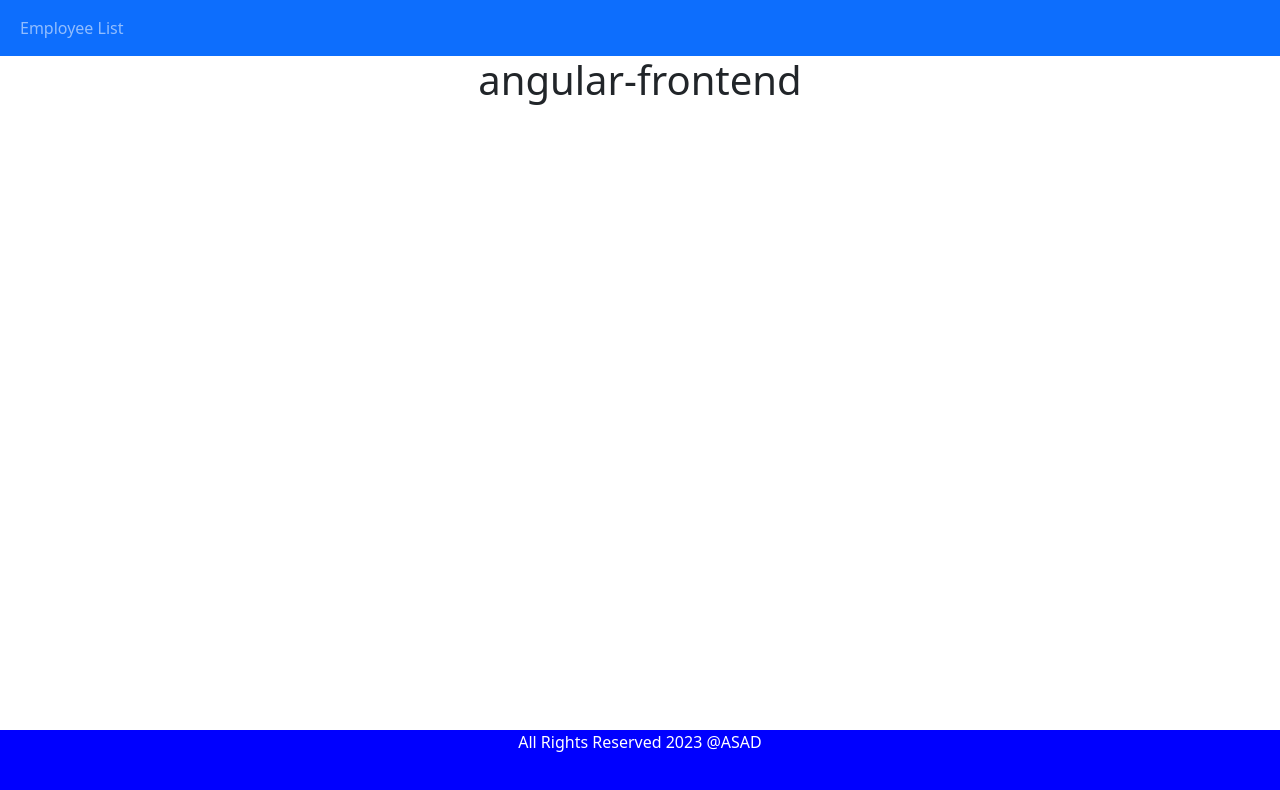
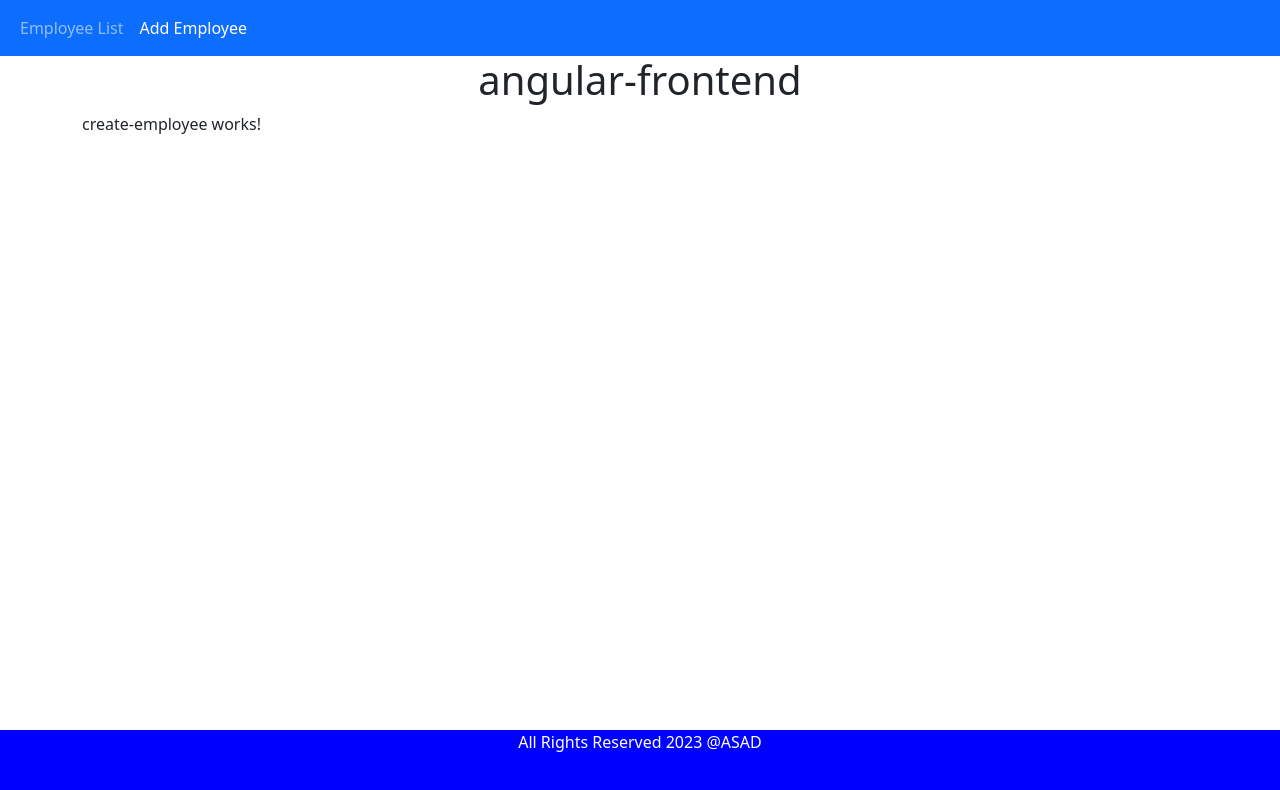
Before and after one commit to Asadujjaman47/angular-frontend-for-CURD, an Angular app: page /create-employee in a window 1280 px wide. Before the commit this address led to /. Shown: the top 790 px of the page. Built offline with nearby package versions, Linux system fonts and the light colour scheme.

Commit message:
Creating Angular Create Employee Component

```diff
--- a/src/app/app-routing.module.ts
+++ b/src/app/app-routing.module.ts
@@ -1,9 +1,11 @@
 import { NgModule } from '@angular/core';
 import { RouterModule, Routes } from '@angular/router';
 import { EmployeeListComponent } from './employee-list/employee-list.component';
+import { CreateEmployeeComponent } from './create-employee/create-employee.component';
 
 const routes: Routes = [
   {path: "employees", component: EmployeeListComponent},
+  {path: 'create-employee', component: CreateEmployeeComponent},
   {path: '', redirectTo: 'employees', pathMatch: 'full' }
 ];
 
--- a/src/app/app.component.html
+++ b/src/app/app.component.html
@@ -3,6 +3,9 @@
     <ul class="navbar-nav">
       <li class="nav-item">
         <a routerLink="employees" routerLinkActive="active" class="nav-link">Employee List</a>
+      </li>
+      <li class="nav-item">
+        <a routerLink="create-employee" routerLinkActive="active" class="nav-link">Add Employee</a>
       </li>
     </ul>
   </div>
--- a/src/app/app.module.ts
+++ b/src/app/app.module.ts
@@ -5,11 +5,13 @@
 import { AppRoutingModule } from './app-routing.module';
 import { AppComponent } from './app.component';
 import { EmployeeListComponent } from './employee-list/employee-list.component';
+import { CreateEmployeeComponent } from './create-employee/create-employee.component';
 
 @NgModule({
   declarations: [
     AppComponent,
-    EmployeeListComponent
+    EmployeeListComponent,
+    CreateEmployeeComponent
   ],
   imports: [
     BrowserModule,
--- /dev/null
+++ b/src/app/create-employee/create-employee.component.html
@@ -0,0 +1 @@
+<p>create-employee works!</p>
```
Also changed, not shown: src/app/create-employee/create-employee.component.ts (added, +10 -0 lines), src/app/create-employee/create-employee.component.css (added), 1 other file (tests, documents, lock files or other folders).
